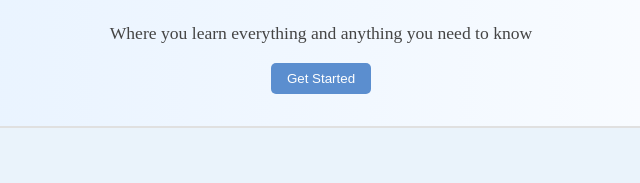
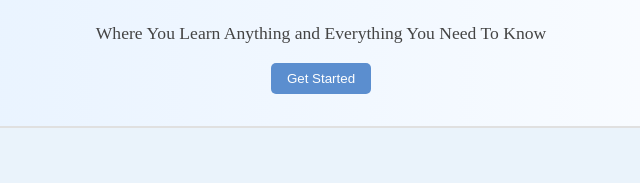
Before and after one commit to naomikassaye/CSS01, a plain HTML site: page index.html in a window 1280 px wide. Shown: the part 191-374 px from the top of the page, 319-959 px from the left. Drawn offline with Linux system fonts and the light colour scheme; placeholder pictures from the web are drawn by us.

Commit message:
Update index.html

```diff
--- a/index.html
+++ b/index.html
@@ -22,7 +22,7 @@
 
         <div class="content">
             <h1>Welcome</h1>
-            <p>Where you learn everything and anything you need to know</p>
+            <p>Where You Learn Anything and Everything You Need To Know</p>
             <button>Get Started</button>
         </div>
 
```
